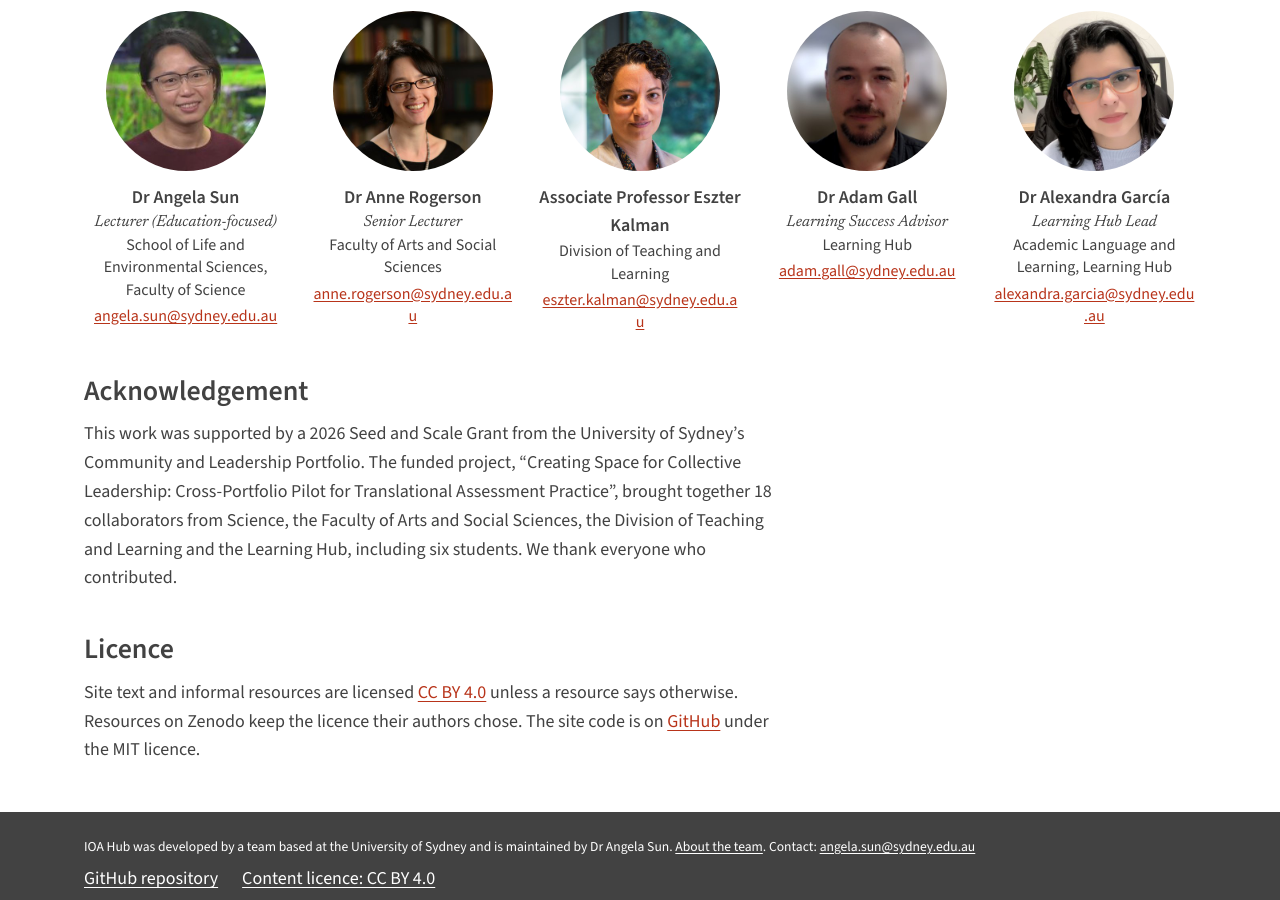
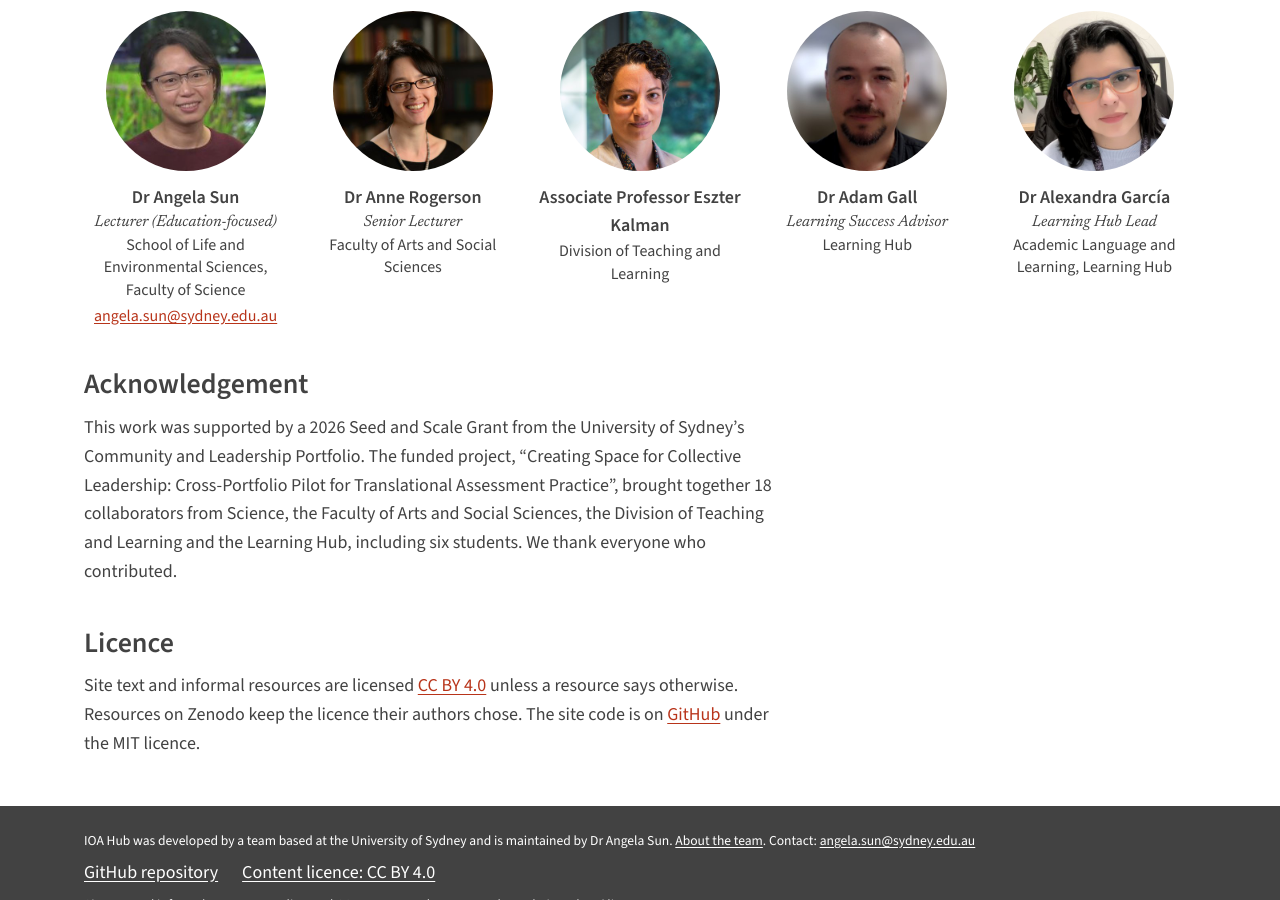
Before and after one commit to HelloAngela/ioa-hub, a Jekyll site: the page built from about.md, in a window 1280 px wide and 900 px high, scrolled down 693 px. Built offline with Jekyll 4.4.1, drawn with Linux system fonts in a browser that asks for light colours.

Commit message:
Remove team members' emails until they agree
Co-Authored-By: Claude Opus 5.5 <noreply@anthropic.com>

```diff
--- a/_data/team.yml
+++ b/_data/team.yml
@@ -15,22 +15,18 @@
   role: Senior Lecturer
   unit: Faculty of Arts and Social Sciences
   photo: anne-rogerson.jpg
-  email: anne.rogerson@sydney.edu.au
   group: Project team
 - name: Associate Professor Eszter Kalman
   unit: Division of Teaching and Learning
   photo: eszter-kalman.jpg
-  email: eszter.kalman@sydney.edu.au
   group: Project team
 - name: Dr Adam Gall
   role: Learning Success Advisor
   unit: Learning Hub
   photo: adam-gall.jpg
-  email: adam.gall@sydney.edu.au
   group: Project team
 - name: Dr Alexandra García
   role: Learning Hub Lead
   unit: Academic Language and Learning, Learning Hub
   photo: alexandra-garcia.jpg
-  email: alexandra.garcia@sydney.edu.au
   group: Project team
```
